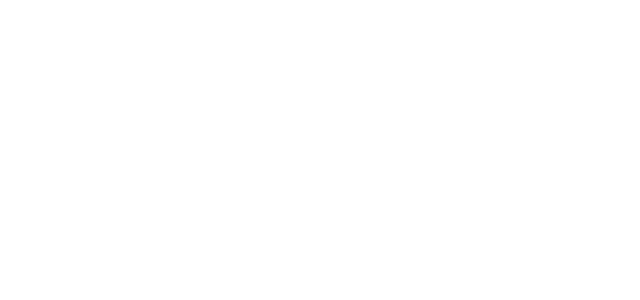
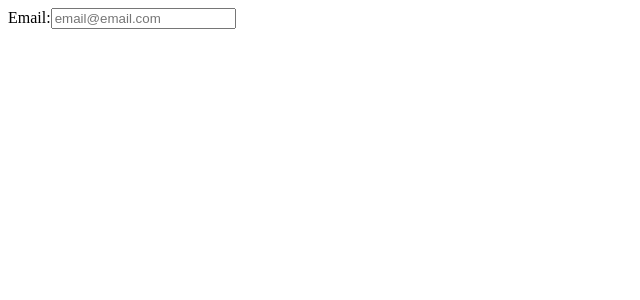
Before and after one commit to EdSheranaway/AS-Music, a React app: page /register in a window 1280 px wide. Before the commit this address had no page. Shown: the top 300 px of the page, without its empty margins (0-640 px from the left). Built offline with nearby package versions, Linux system fonts and the light colour scheme.

Commit message:
made path import work

```diff
--- a/src/client/App.tsx
+++ b/src/client/App.tsx
@@ -1,5 +1,7 @@
 import { BrowserRouter, Route, Routes } from 'react-router-dom';
 import Dashboard from './components/Dashboard';
+import Login from './components/Login';
+import Register from './components/Register';
 import SpotifyAuth from './components/SpotifyAuth';
 
 function App() {
@@ -8,6 +10,8 @@ function App() {
       <BrowserRouter>
         <Routes>
           <Route path="/" element={<SpotifyAuth />} />
+          <Route path="/register" element={<Register />} />
+          <Route path="/login" element={<Login />} />
           <Route path="/dashboard" element={<Dashboard />} />
         </Routes>
       </BrowserRouter>
--- /dev/null
+++ b/src/client/components/Login.tsx
@@ -0,0 +1,7 @@
+import React from 'react';
+
+function Login() {
+  return <div>Login</div>;
+}
+
+export default Login;
--- /dev/null
+++ b/src/client/components/Register.tsx
@@ -0,0 +1,21 @@
+// import { useForm } from 'react-hook-form';
+
+function Register() {
+  return (
+    <>
+      <form>
+        <label>
+          Email:
+          <input
+            id="email"
+            name="email"
+            type="email"
+            placeholder="email@email.com"
+          />
+        </label>
+      </form>
+    </>
+  );
+}
+
+export default Register;
--- a/src/server/app.ts
+++ b/src/server/app.ts
@@ -1,3 +1,4 @@
+import 'module-alias/register';
 import express from 'express';
 import path from 'path';
 import config from 'config';
--- a/src/server/controllers/authController.ts
+++ b/src/server/controllers/authController.ts
@@ -6,7 +6,7 @@ import axios, { AxiosResponse } from 'axios';
 import config from 'config';
 import { stringify } from 'querystring';
 
-const REDIRECT_URI = config.get<string>('redirect_uri');
+const REDIRECT_URI = config.get<string>('redirectUri');
 const SPOTIFY_CID = config.get<string>('spotifyCID');
 const SPOTIFY_CS = config.get<string>('spotifyCS');
 
--- a/src/server/controllers/user.controller.ts
+++ b/src/server/controllers/user.controller.ts
@@ -1,4 +1,4 @@
-import { compare } from 'bcrypt';
+import { compare } from 'bcryptjs';
 import { IUserController } from '@serverTypes';
 import { UserModel } from '@models';
 
--- a/src/server/models/user.model.ts
+++ b/src/server/models/user.model.ts
@@ -1,7 +1,7 @@
 import mongoose from 'mongoose';
-import bcrypt from 'bcrypt';
+import bcrypt from 'bcryptjs';
 import config from 'config';
-import { UserDocument } from '../serverTypes';
+import { UserDocument } from '@serverTypes';
 
 const userSchema = new mongoose.Schema(
   {
--- a/src/server/routes/oAuth.ts
+++ b/src/server/routes/oAuth.ts
@@ -1,7 +1,5 @@
 import { Router } from 'express';
-import authController from '../controllers/authController';
-import { config } from 'dotenv';
-config();
+import { authController } from '@controllers';
 const router = Router();
 
 // oAuth to spotify and apple
--- a/tsconfig.json
+++ b/tsconfig.json
@@ -1,4 +1,7 @@
 {
+  "ts-node": {
+    "require": ["tsconfig-paths/register"]
+  },
   "compilerOptions": {
     /* Visit https://aka.ms/tsconfig to read more about this file */
 
@@ -34,7 +37,7 @@
     "moduleResolution": "node" /* Specify how TypeScript looks up a file from a given module specifier. */,
     "baseUrl": ".",
     "paths": {
-      "@utils": ["src/server/utils/index"],
+      "@utils": ["src/server/utils/index.ts"],
       "@routes": ["src/server/routes/index"],
       "@middleware": ["src/server/middleware/index"],
       "@controllers": ["src/server/controllers/index"],
--- a/webpack.config.ts
+++ b/webpack.config.ts
@@ -59,9 +59,34 @@ module.exports = {
     ],
   },
   resolve: {
-    // alias: {
-    //   '@': path.resolve(__dirname, 'src/'),
-    // },
+    alias: {
+      '@utils': path.resolve(__dirname, 'src', 'server', 'utils', 'index.ts'),
+      '@routes': path.resolve(__dirname, 'src', 'server', 'routes', 'index'),
+      '@middleware': path.resolve(
+        __dirname,
+        'src',
+        'server',
+        'middleware',
+        'index'
+      ),
+      '@controllers': path.resolve(
+        __dirname,
+        'src',
+        'server',
+        'controllers',
+        'index'
+      ),
+      '@schemas': path.resolve(__dirname, 'src', 'server', 'schema', 'index'),
+      '@models': path.resolve(__dirname, 'src', 'server', 'models', 'index'),
+      '@services': path.resolve(
+        __dirname,
+        'src',
+        'server',
+        'service',
+        'session.service'
+      ),
+      '@serverTypes': path.resolve(__dirname, 'src', 'server', 'serverTypes'),
+    },
     // Enable importing JS / TSX files without specifying their extension
     extensions: ['*', '.ts', '.tsx', '.js', '.jsx', '.json'],
     fallback: {
```
Also changed, not shown: package.json (+15 -3 lines), src/server/routes/routes.ts (+4 -6 lines), 3 other files (tests, documents, lock files or other folders).
